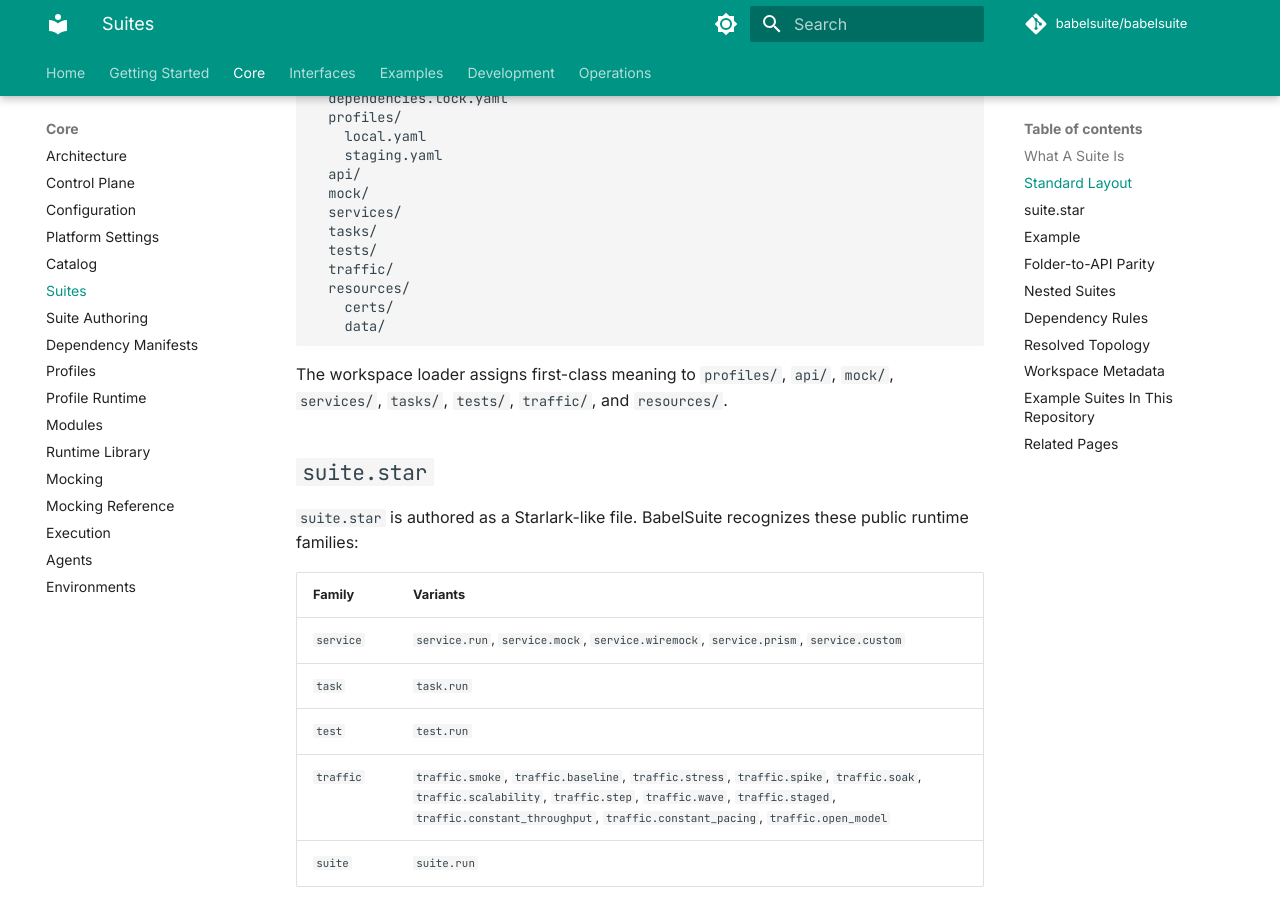
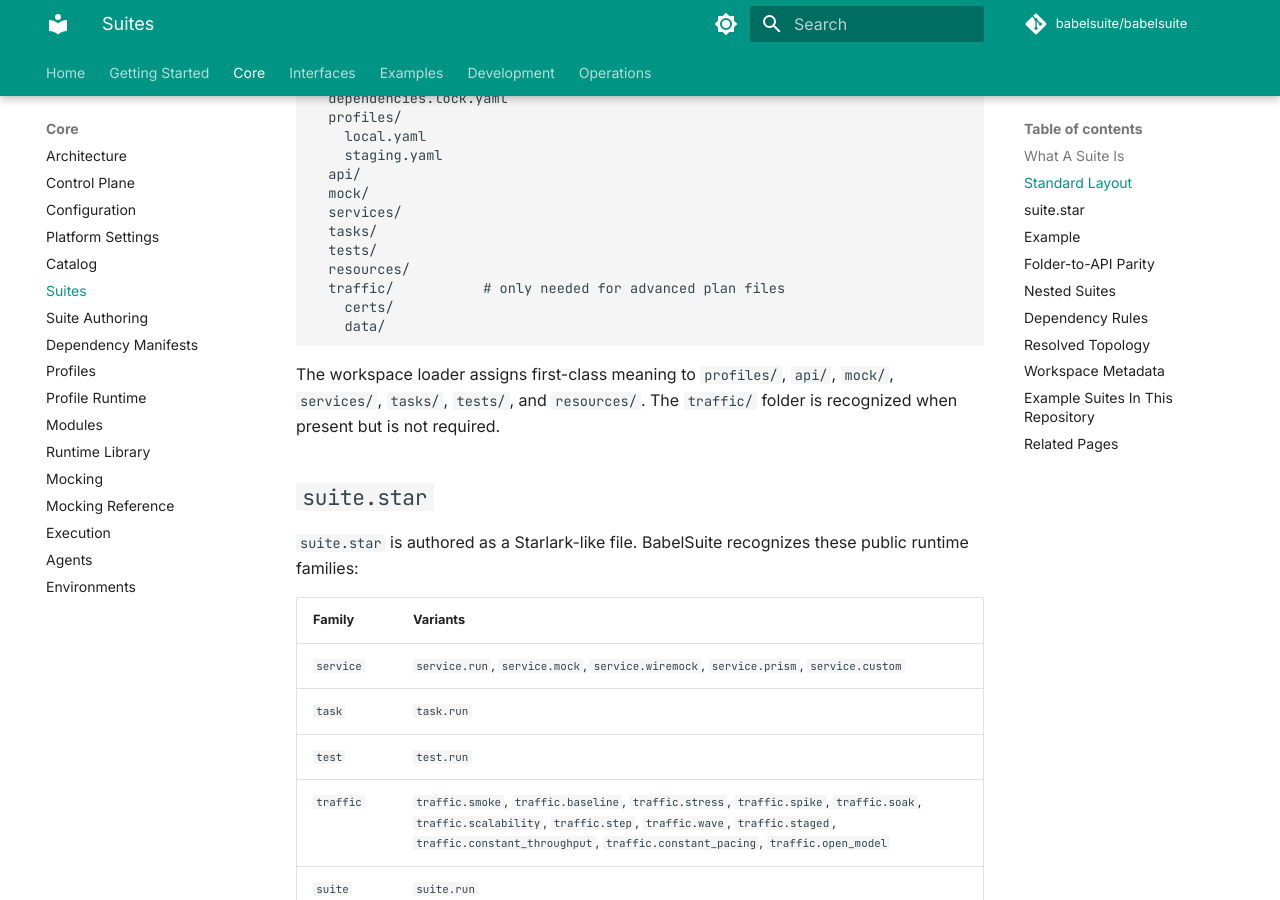
Before and after one commit to jarin-devoss/babelSuite, an MkDocs documentation site: the page built from docs/suites.md, in a window 1280 px wide and 900 px high, scrolled down 913 px. Built offline with MkDocs 1.6.1 and Material for MkDocs 9.7.7, drawn with Linux system fonts in a browser that asks for light colours; comment, search, counter and statistics services are not loaded; some of the changed text lies outside the part shown.

Commit message:
docs: fix remaining gaps — suites.md traffic/ folder, resolver table rps/plan, module list

````diff
--- a/docs/suites.md
+++ b/docs/suites.md
@@ -43,13 +43,13 @@ my-suite/
   services/
   tasks/
   tests/
-  traffic/
   resources/
+  traffic/           # only needed for advanced plan files
     certs/
     data/
 ```
 
-The workspace loader assigns first-class meaning to `profiles/`, `api/`, `mock/`, `services/`, `tasks/`, `tests/`, `traffic/`, and `resources/`.
+The workspace loader assigns first-class meaning to `profiles/`, `api/`, `mock/`, `services/`, `tasks/`, `tests/`, and `resources/`. The `traffic/` folder is recognized when present but is not required.
 
 ## `suite.star`
 
@@ -91,7 +91,7 @@ The public authoring model is intentionally aligned with the suite folder struct
 - `service.mock(...)` is backed by `api/` and `mock/`
 - `task.run(file="...")` reads from `tasks/`
 - `test.run(file="...")` reads from `tests/`
-- `traffic.*(plan="...")` reads from `traffic/`
+- `traffic.*(plan="...")` reads from `traffic/` — only needed when using advanced plan files; omitting `plan=` runs a synthetic baseline without a file
 - `resources/` holds passive assets such as certificates and static datasets
 
 That keeps the suite package unambiguous: authors do not need to guess where a file belongs.
````
Also changed, not shown: docs/runtime-library.md (+6 -2 lines).
